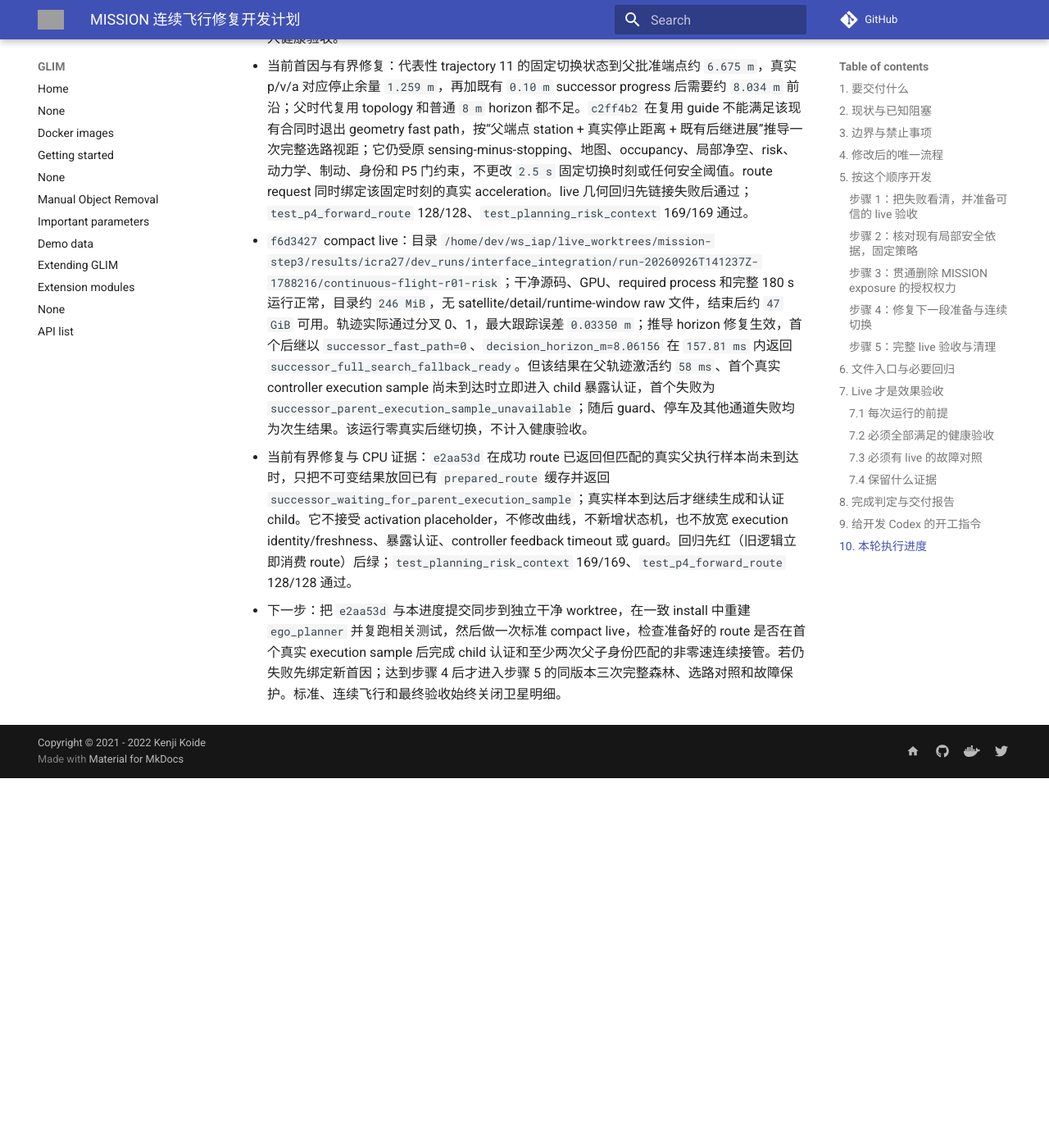
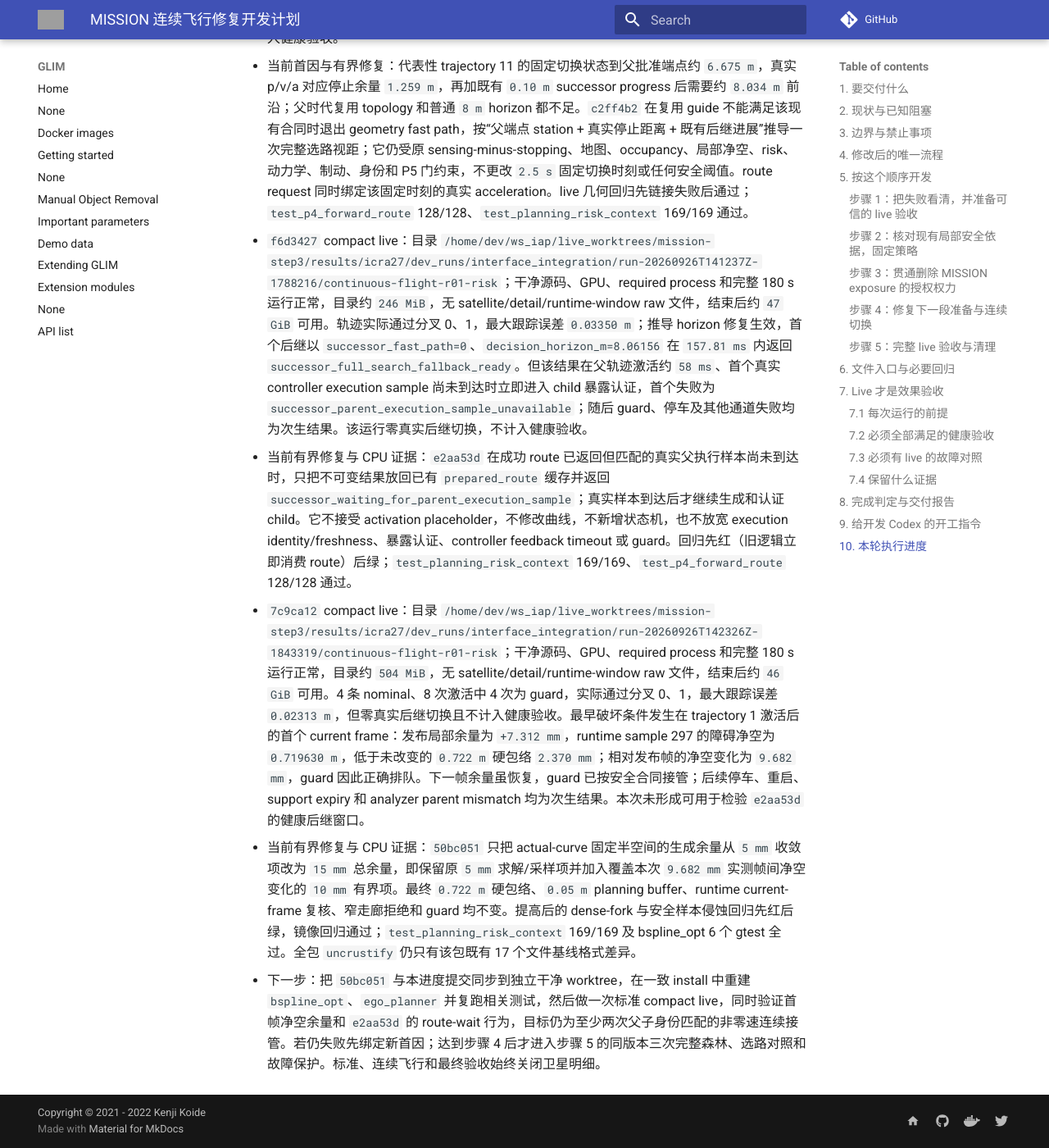
Before and after one commit to Printeger/iap, an MkDocs documentation site: the page built from docs/icra27/MISSION_CONTINUOUS_FLIGHT_IMPLEMENTATION_PLAN.md, in a window 1280 px wide and 1400 px high, scrolled down 18841 px. Shown: the whole window at 82% size. Built offline with MkDocs 1.6.1 and Material for MkDocs 9.7.7, drawn with Linux system fonts in a browser that asks for light colours; nearby versions of some CDN libraries; comment, search, counter and statistics services are not loaded; before the commit the page ends 19790 px from its top, so only the background shows below that; grey boxes are pictures that could not be loaded.

Commit message:
docs(icra27): record current-frame clearance live

```diff
--- a/docs/icra27/MISSION_CONTINUOUS_FLIGHT_IMPLEMENTATION_PLAN.md
+++ b/docs/icra27/MISSION_CONTINUOUS_FLIGHT_IMPLEMENTATION_PLAN.md
@@ -299,4 +299,6 @@ symlink、非 tracked 且无进程占用后才能按精确路径删除。遵守
 - 当前首因与有界修复：代表性 trajectory 11 的固定切换状态到父批准端点约 `6.675 m`，真实 p/v/a 对应停止余量 `1.259 m`，再加既有 `0.10 m` successor progress 后需要约 `8.034 m` 前沿；父时代复用 topology 和普通 `8 m` horizon 都不足。`c2ff4b2` 在复用 guide 不能满足该现有合同时退出 geometry fast path，按“父端点 station + 真实停止距离 + 既有后继进展”推导一次完整选路视距；它仍受原 sensing-minus-stopping、地图、occupancy、局部净空、risk、动力学、制动、身份和 P5 门约束，不更改 `2.5 s` 固定切换时刻或任何安全阈值。route request 同时绑定该固定时刻的真实 acceleration。live 几何回归先链接失败后通过；`test_p4_forward_route` 128/128、`test_planning_risk_context` 169/169 通过。
 - `f6d3427` compact live：目录 `/home/dev/ws_iap/live_worktrees/mission-step3/results/icra27/dev_runs/interface_integration/run-20260926T141237Z-1788216/continuous-flight-r01-risk`；干净源码、GPU、required process 和完整 180 s 运行正常，目录约 `246 MiB`，无 satellite/detail/runtime-window raw 文件，结束后约 `47 GiB` 可用。轨迹实际通过分叉 0、1，最大跟踪误差 `0.03350 m`；推导 horizon 修复生效，首个后继以 `successor_fast_path=0`、`decision_horizon_m=8.06156` 在 `157.81 ms` 内返回 `successor_full_search_fallback_ready`。但该结果在父轨迹激活约 `58 ms`、首个真实 controller execution sample 尚未到达时立即进入 child 暴露认证，首个失败为 `successor_parent_execution_sample_unavailable`；随后 guard、停车及其他通道失败均为次生结果。该运行零真实后继切换，不计入健康验收。
 - 当前有界修复与 CPU 证据：`e2aa53d` 在成功 route 已返回但匹配的真实父执行样本尚未到达时，只把不可变结果放回已有 `prepared_route` 缓存并返回 `successor_waiting_for_parent_execution_sample`；真实样本到达后才继续生成和认证 child。它不接受 activation placeholder，不修改曲线，不新增状态机，也不放宽 execution identity/freshness、暴露认证、controller feedback timeout 或 guard。回归先红（旧逻辑立即消费 route）后绿；`test_planning_risk_context` 169/169、`test_p4_forward_route` 128/128 通过。
-- 下一步：把 `e2aa53d` 与本进度提交同步到独立干净 worktree，在一致 install 中重建 `ego_planner` 并复跑相关测试，然后做一次标准 compact live，检查准备好的 route 是否在首个真实 execution sample 后完成 child 认证和至少两次父子身份匹配的非零速连续接管。若仍失败先绑定新首因；达到步骤 4 后才进入步骤 5 的同版本三次完整森林、选路对照和故障保护。标准、连续飞行和最终验收始终关闭卫星明细。
+- `7c9ca12` compact live：目录 `/home/dev/ws_iap/live_worktrees/mission-step3/results/icra27/dev_runs/interface_integration/run-20260926T142326Z-1843319/continuous-flight-r01-risk`；干净源码、GPU、required process 和完整 180 s 运行正常，目录约 `504 MiB`，无 satellite/detail/runtime-window raw 文件，结束后约 `46 GiB` 可用。4 条 nominal、8 次激活中 4 次为 guard，实际通过分叉 0、1，最大跟踪误差 `0.02313 m`，但零真实后继切换且不计入健康验收。最早破坏条件发生在 trajectory 1 激活后的首个 current frame：发布局部余量为 `+7.312 mm`，runtime sample 297 的障碍净空为 `0.719630 m`，低于未改变的 `0.722 m` 硬包络 `2.370 mm`；相对发布帧的净空变化为 `9.682 mm`，guard 因此正确排队。下一帧余量虽恢复，guard 已按安全合同接管；后续停车、重启、support expiry 和 analyzer parent mismatch 均为次生结果。本次未形成可用于检验 `e2aa53d` 的健康后继窗口。
+- 当前有界修复与 CPU 证据：`50bc051` 只把 actual-curve 固定半空间的生成余量从 `5 mm` 收敛项改为 `15 mm` 总余量，即保留原 `5 mm` 求解/采样项并加入覆盖本次 `9.682 mm` 实测帧间净空变化的 `10 mm` 有界项。最终 `0.722 m` 硬包络、`0.05 m` planning buffer、runtime current-frame 复核、窄走廊拒绝和 guard 均不变。提高后的 dense-fork 与安全样本侵蚀回归先红后绿，镜像回归通过；`test_planning_risk_context` 169/169 及 bspline_opt 6 个 gtest 全过。全包 `uncrustify` 仍只有该包既有 17 个文件基线格式差异。
+- 下一步：把 `50bc051` 与本进度提交同步到独立干净 worktree，在一致 install 中重建 `bspline_opt`、`ego_planner` 并复跑相关测试，然后做一次标准 compact live，同时验证首帧净空余量和 `e2aa53d` 的 route-wait 行为，目标仍为至少两次父子身份匹配的非零速连续接管。若仍失败先绑定新首因；达到步骤 4 后才进入步骤 5 的同版本三次完整森林、选路对照和故障保护。标准、连续飞行和最终验收始终关闭卫星明细。
```
